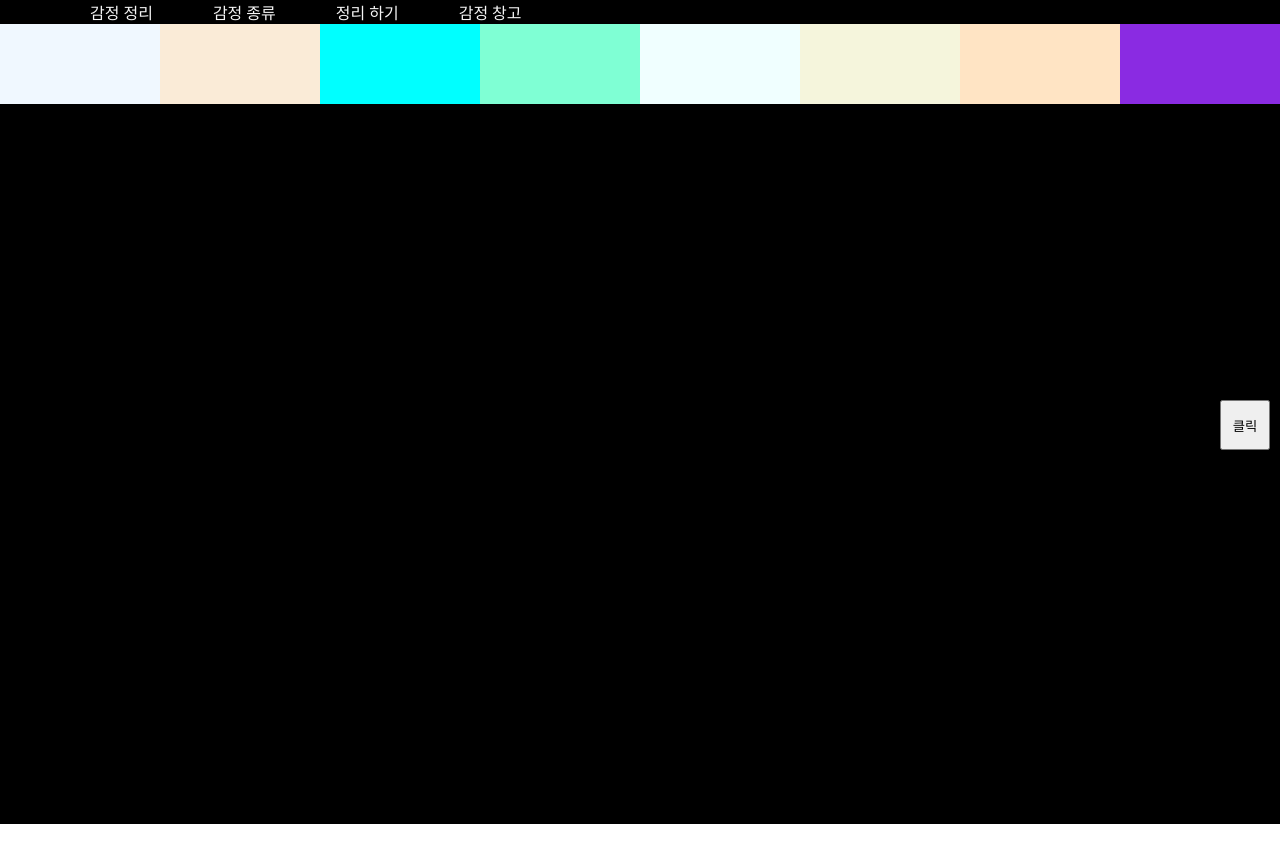
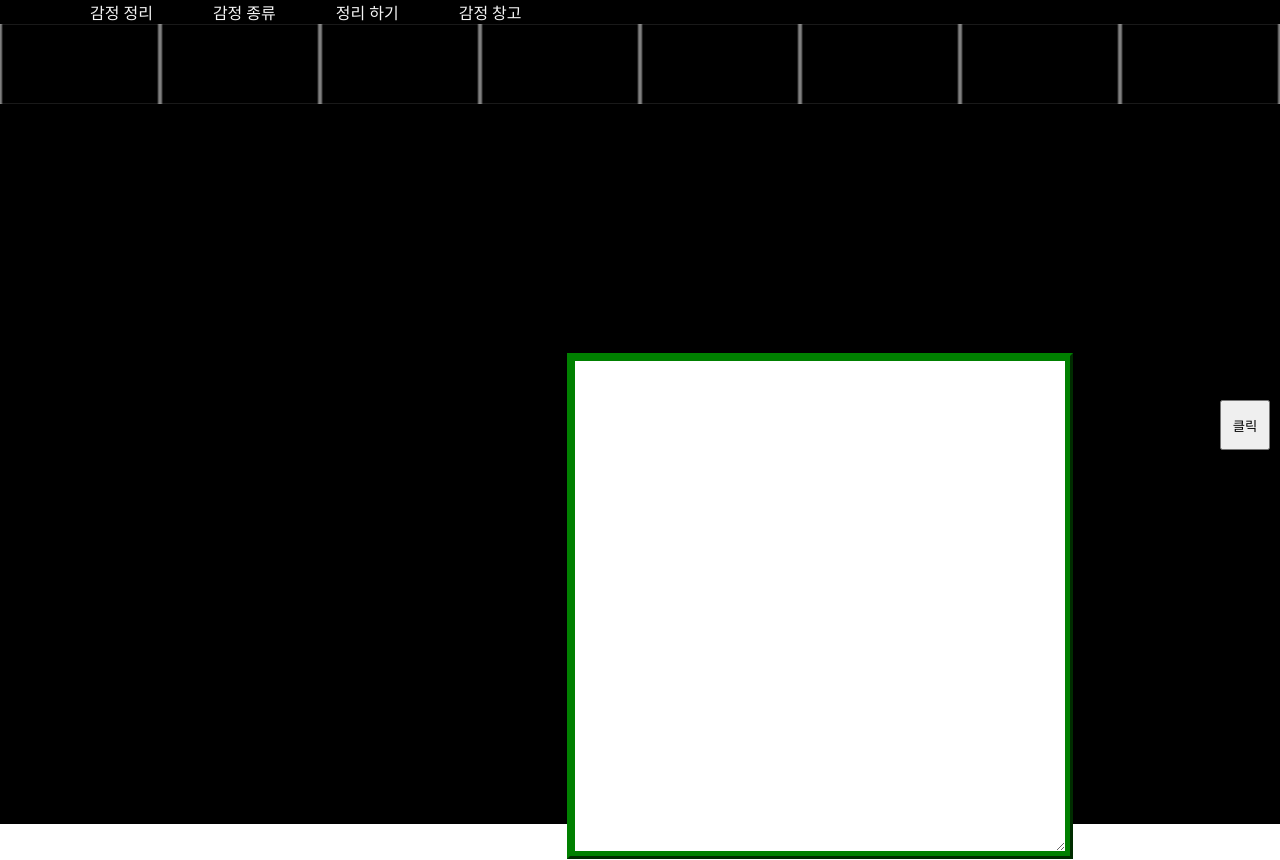
Before and after one commit to PraiseTheSunSola/emotion-project, a React (Create React App) app: page /Processing in a window 1280 px wide. Before the commit the page ends 824 px from the top, so only its background shows below. Built offline with nearby package versions, Linux system fonts and the light colour scheme; a web font is replaced by a local one.

Commit message:
내용 추가

```diff
--- a/src/Project/Processing.js
+++ b/src/Project/Processing.js
@@ -2,67 +2,99 @@ import styled from "styled-components";
 import { AnimatePresence, motion } from "framer-motion";
 import { useState } from "react";
 import { Link } from "react-router-dom";
+import Test1 from "../Emotions/10Fury.jpg";
+import Test2 from "../Emotions/11Grudge.jpg";
+import Test3 from "../Emotions/12sad.jpg";
+import Test4 from "../Emotions/1Anger.png";
+import Test5 from "../Emotions/2Disillusionment.jpg";
+import Test6 from "../Emotions/3frustrating.jpg";
+import Test7 from "../Emotions/4tantrum.jpg";
+import Test8 from "../Emotions/5Pigritia.jpg";
 const Page = styled.div`
+  position: relative;
   width: 100vw;
   height: 100vh;
   background-color: black;
 `;
 
 const EmotionBox = styled(motion.div)`
+  position: relative;
   display: block;
   width: 100%;
   height: 100%;
   display: grid;
   grid-template-columns: repeat(8, 1fr);
+  z-index: 3;
 `;
 
 const Box = styled(motion.div)`
+  border: 1px solid white;
+  &:hover {
+    background-repeat: no-repeat;
+    background-size: cover;
+    background-position: 18%;
+  }
   // 실체가 없어도 기능적인 부분만 상속하려면 가능함.
-
-  &:hover {
-    z-index: 2;
-  }
 `;
 
 const Anger = styled(Box)`
   transform-origin: top;
-  background-color: aliceblue;
+
+  &:hover {
+    background-image: url(${Test1});
+  }
 `;
 
 const Sadness = styled(Box)`
   transform-origin: top;
-  background-color: antiquewhite;
+  &:hover {
+    background-image: url(${Test2});
+  }
 `;
 
 const Anxiety = styled(Box)`
   transform-origin: top;
-  background-color: aqua;
+  &:hover {
+    background-image: url(${Test3});
+  }
 `;
 
 const Hurt = styled(Box)`
   transform-origin: top;
-  background-color: aquamarine;
+  &:hover {
+    background-image: url(${Test4});
+  }
 `;
 
 const Shame = styled(Box)`
   transform-origin: top;
-  background-color: azure;
+  &:hover {
+    background-image: url(${Test5});
+  }
 `;
 
 const Happiness = styled(Box)`
   transform-origin: top;
-  background-color: beige;
+  &:hover {
+    background-image: url(${Test6});
+  }
 `;
 
 const Love = styled(Box)`
   transform-origin: top;
-  background-color: bisque;
+  &:hover {
+    background-image: url(${Test7});
+  }
 `;
 
 const Wish = styled(Box)`
   transform-origin: top;
-  background-color: blueviolet;
+  &:hover {
+    background-image: url(${Test8});
+  }
 `;
+
+const Img = styled.img``;
 
 const BoxHover = {
   start: {
@@ -80,6 +112,22 @@ const BoxHover = {
     transition: { duration: 1, type: "tween" },
   },
 };
+
+const TextBox = styled(motion.div)`
+  position: absolute;
+  top: 10%;
+  left: 25%;
+  transform: translate(50%, 50%);
+  z-index: 1;
+`;
+
+const Text = styled(motion.textarea)`
+  width: 500px;
+  height: 500px;
+  background-color: white;
+  border: 5px solid green;
+  outline: outset green;
+`;
 
 // ------------------------------------------- 버튼
 const NavButtonCircle = styled(motion.div)`
@@ -152,7 +200,9 @@ export function Processing() {
             whileHover="hover"
             initial="start"
             animate="end"
-          />
+          >
+            <Img />
+          </Anger>
 
           <Sadness
             variants={BoxHover}
@@ -203,6 +253,10 @@ export function Processing() {
             whileHover="hover"
           />
         </EmotionBox>
+
+        <TextBox>
+          <Text />
+        </TextBox>
       </Page>
       {/* ---------------------------------------------------------------------------- */}
       <NavButtonCircle>
```
